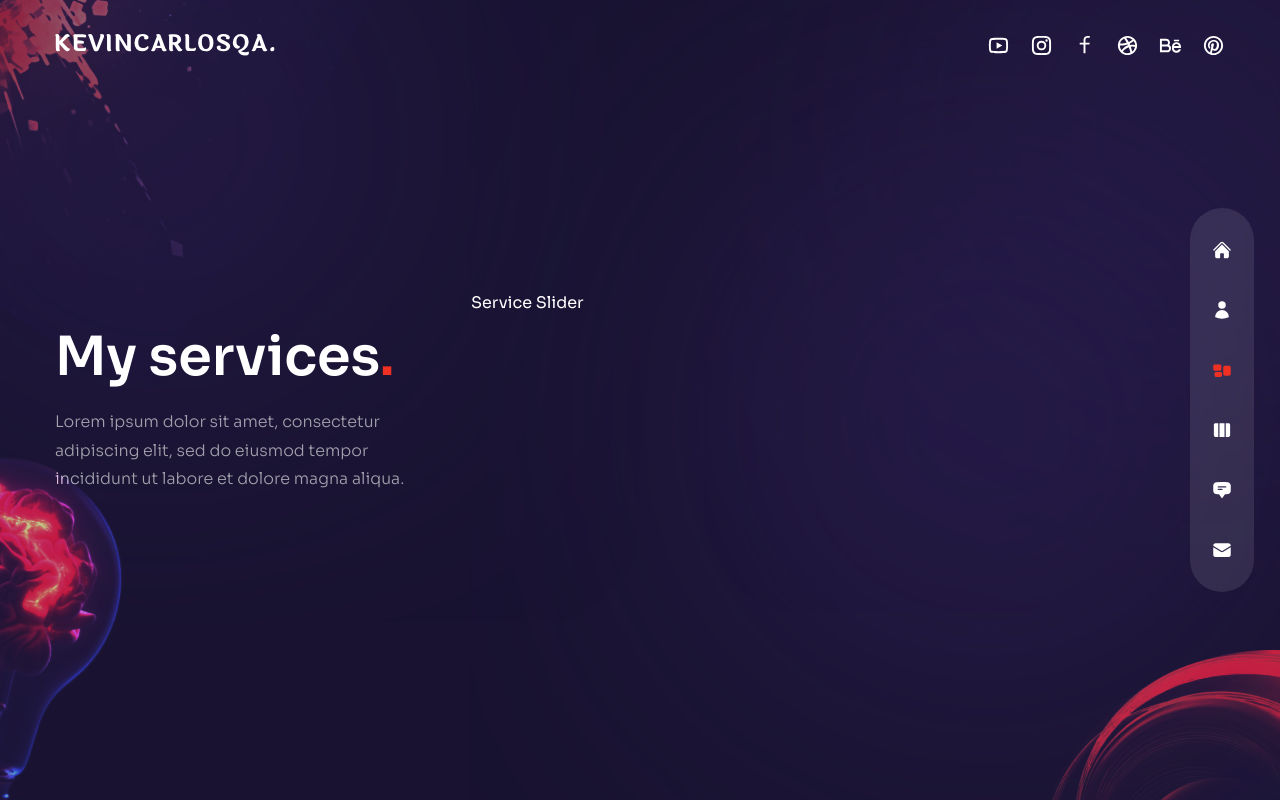
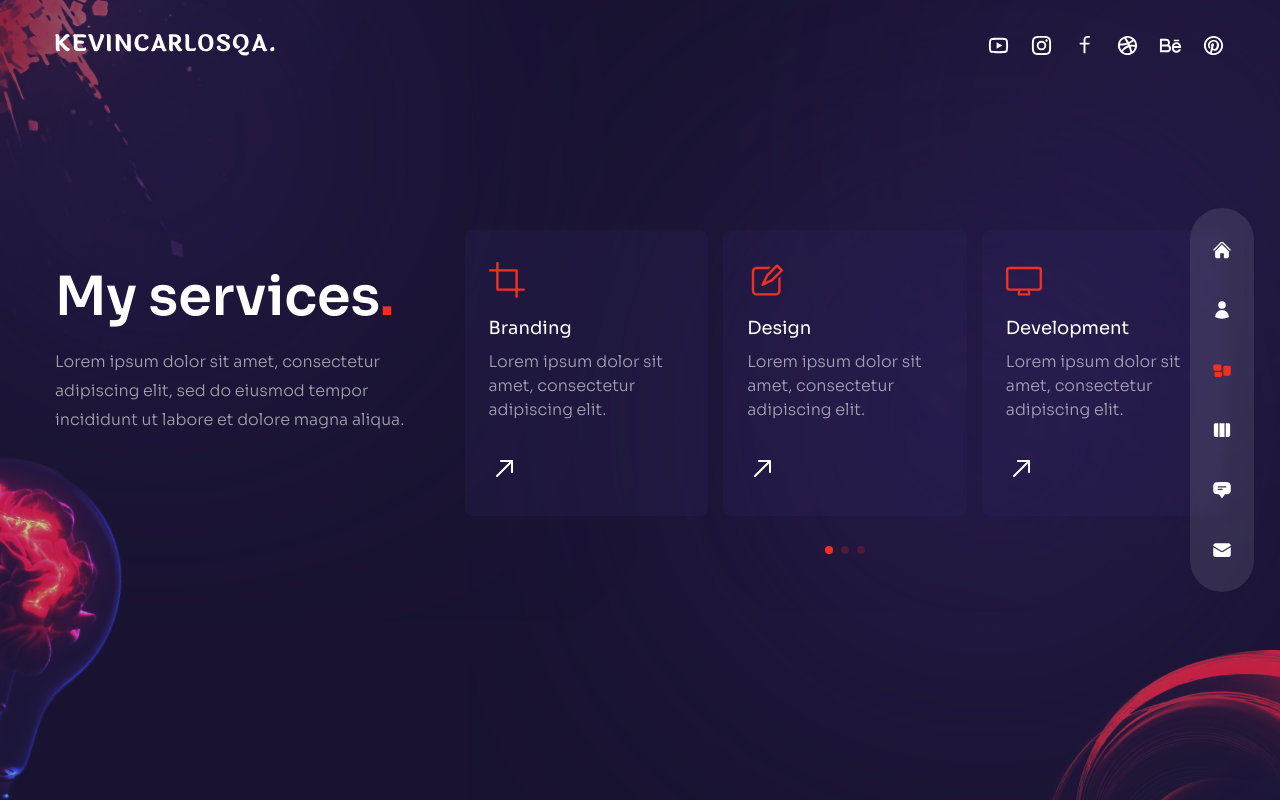
Before and after one commit to Kevincarlosqa/Portfolio, a Next.js app: page /services in a window 1280 px wide. Built offline with nearby package versions, Linux system fonts and the light colour scheme.

Commit message:
chore: Service Page & ServiceSlider

```diff
--- a/components/ServiceSlider.js
+++ b/components/ServiceSlider.js
@@ -1,10 +1,22 @@
+// import swiper react components
+import { Swiper, SwiperSlide } from "swiper/react";
+
+// import swiper styles
+import "swiper/css";
+import "swiper/css/free-mode";
+import "swiper/css/pagination";
+
 import {
+  RxArrowTopRight,
   RxCrop,
   RxDesktop,
   RxPencil2,
   RxReader,
   RxRocket,
 } from "react-icons/rx";
+
+// import required modules
+import { FreeMode, Pagination } from "swiper";
 
 // data
 const serviceData = [
@@ -36,7 +48,52 @@
 ];
 
 const ServiceSlider = () => {
-  return <div>Service Slider</div>;
+  return (
+    <Swiper
+      breakpoints={{
+        320: { slidesPerView: 1, spaceBetween: 15 },
+        640: {
+          slidesPerView: 3,
+          spaceBetween: 15,
+        },
+      }}
+      freeMode={true}
+      pagination={{
+        clickable: true,
+      }}
+      modules={[FreeMode, Pagination]}
+      className="h-[240px] sm:h-[340px]"
+    >
+      {serviceData.map((service, index) => {
+        return (
+          <SwiperSlide key={index}>
+            <div
+              className="bg-[rgba(65,47,123,0.15)] h-max rounded-lg px-6 py-8
+              flex sm:flex-col gap-x-6 sm:gap-x-0 group cursor-pointer
+            hover:bg-[rgba(89,65,169,0.15)] transition-all duration-300"
+            >
+              {/* icon */}
+              <div className="text-4xl text-accent mb-4">{service.icon}</div>
+              {/* title & description */}
+              <div className="mb-8">
+                <div className="mb-2 text-lg">{service.title}</div>
+                <p className="max-w-[350px] leading-normal">
+                  {service.description}
+                </p>
+              </div>
+              {/* arrow */}
+              <div className="text-3xl">
+                <RxArrowTopRight
+                  className="group-hover:rotate-45
+                group-hover:text-accent transition-all duration-300"
+                />
+              </div>
+            </div>
+          </SwiperSlide>
+        );
+      })}
+    </Swiper>
+  );
 };
 
 export default ServiceSlider;
--- a/pages/services/index.js
+++ b/pages/services/index.js
@@ -14,16 +14,36 @@
         <div className="flex flex-col xl:flex-row gap-x-8">
           {/* text */}
           <div className="text-center flex xl:w-[30vw] flex-col lg:text-left mb-4 xl:mb-0">
-            <h2 className="h2 xl:mt-8">
+            <motion.h2
+              variants={fadeIn("up", 0.2)}
+              initial="hidden"
+              animate="show"
+              exit="hidden"
+              className="h2 xl:mt-8"
+            >
               My services<span className="text-accent">.</span>
-            </h2>
-            <p className="mb-4 max-w-[400px] mx-auto lg:mx-0">
+            </motion.h2>
+            <motion.p
+              variants={fadeIn("up", 0.4)}
+              initial="hidden"
+              animate="show"
+              exit="hidden"
+              className="mb-4 max-w-[400px] mx-auto lg:mx-0"
+            >
               Lorem ipsum dolor sit amet, consectetur adipiscing elit, sed do
               eiusmod tempor incididunt ut labore et dolore magna aliqua.{" "}
-            </p>
+            </motion.p>
           </div>
-          {/* slider */}
-          <ServiceSlider />
+          <motion.div
+            variants={fadeIn("down", 0.6)}
+            initial="hidden"
+            animate="show"
+            exit="hidden"
+            className="'w-full xl:max-w-[65%]"
+          >
+            {/* slider */}
+            <ServiceSlider />
+          </motion.div>
         </div>
       </div>
       <Bulb />
```
